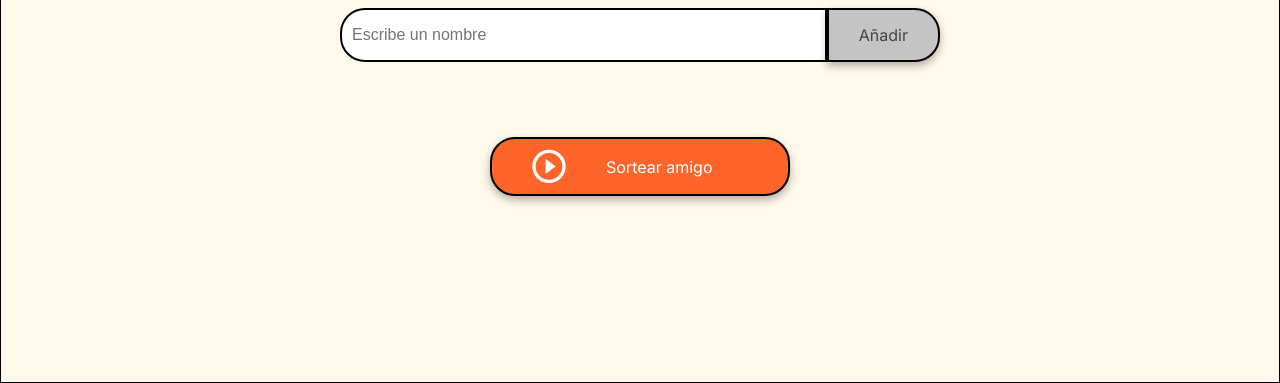
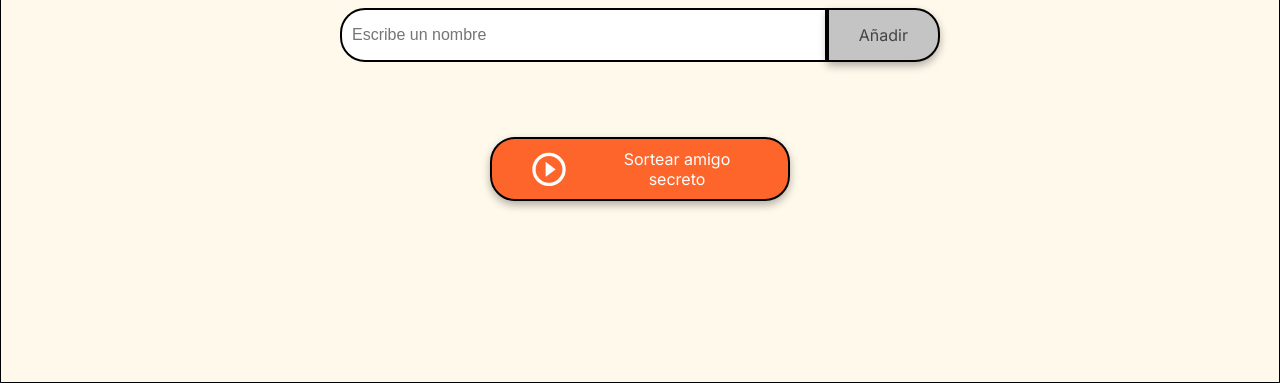
Before and after one commit to charlesnet76/challenge-amigo-secreto, a plain HTML site: page index.html in a window 1280 px wide. Shown: the part 417-800 px from the top of the page. Drawn offline with Linux system fonts and the light colour scheme.

Commit message:
Update index.html

```diff
--- a/index.html
+++ b/index.html
@@ -30,7 +30,7 @@
             <div class="button-container">
                 <button class="button-draw" onclick="sortearAmigo()" aria-label="Sortear amigo secreto">
                     <img src="assets/play_circle_outline.png" alt="Ícono para sortear">
-                    Sortear amigo
+                    Sortear amigo secreto
                 </button>
             </div>
         </section>
```
